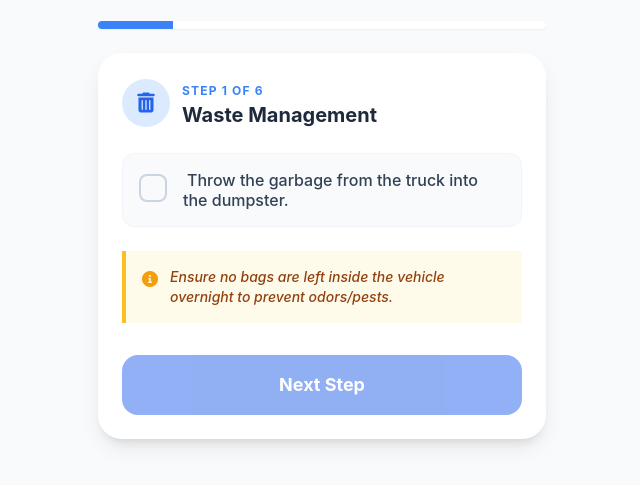
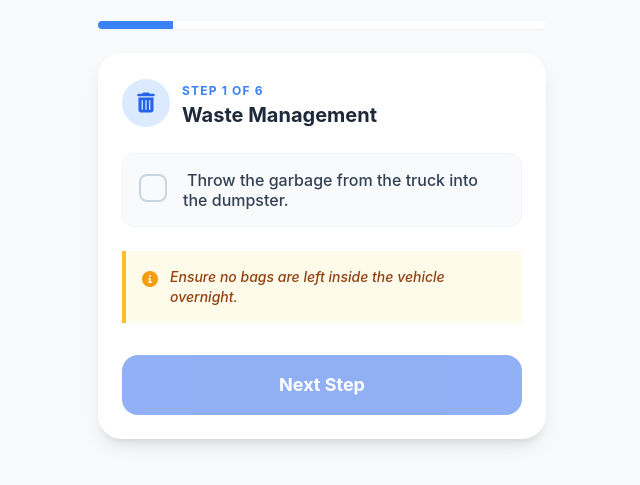
Before and after one commit to JosephSand/Closing-steps, a plain HTML site: page index.html in a window 1280 px wide. Shown: the part 91-576 px from the top of the page, without its empty margins (318-958 px from the left). Drawn offline with nearby package versions, Linux system fonts and the light colour scheme.

Commit message:
Update index.html

```diff
--- a/index.html
+++ b/index.html
@@ -78,17 +78,18 @@
                     "Throw the garbage from the truck into the dumpster."
                 ],
                 useLetters: false,
-                instruction: "Ensure no bags are left inside the vehicle overnight to prevent odors/pests."
+                instruction: "Ensure no bags are left inside the vehicle overnight."
             },
             {
                 id: 2,
-                title: "Machine Shutdown",
+                title: "Machine & Payment",
                 icon: "fa-ice-cream",
                 tasks: [
-                    "Turn off the Ice Cream Machine."
+                    "Turn off the Ice Cream Machine.",
+                    "Connect the Square reader."
                 ],
-                useLetters: false,
-                instruction: "Check the panel instructions. Ensure the toggle is set to OFF."
+                useLetters: true,
+                instruction: "Ensure the machine is fully OFF and the reader is charging for tomorrow."
             },
             {
                 id: 3,
@@ -113,7 +114,7 @@
                     "Turn off driving lights."
                 ],
                 useLetters: false,
-                instruction: "Ensure the keys are secured after ignition is off."
+                instruction: "Secure the keys once the engine is off."
             },
             {
                 id: 5,
@@ -123,10 +124,11 @@
                     "Seal Cones, Waffles, and Cartwheels airtight (keep them fresh and crunchy).",
                     "Seal all toppings.",
                     "Put Oreos and Shortcake in the freezer.",
-                    "Leave sprinkles (rainbow and chocolate) outside but close them tightly."
+                    "Leave sprinkles (rainbow and chocolate) outside but close them tightly.",
+                    "Close the milk and put it in the fridge if you have it outside."
                 ],
                 useLetters: true,
-                instruction: "Crunchy cones are our signature. Do not let air contact them!"
+                instruction: "Crunchy cones and cold milk are vital for quality!"
             },
             {
                 id: 6,
@@ -146,7 +148,7 @@
         let currentStepIndex = 0;
 
         function getLetter(index) {
-            return String.fromCharCode(97 + index); // 97 is 'a'
+            return String.fromCharCode(97 + index);
         }
 
         function renderStep() {
@@ -269,7 +271,6 @@
             }
         }
 
-        // Initialize
         window.onload = renderStep;
     </script>
 </body>
```
